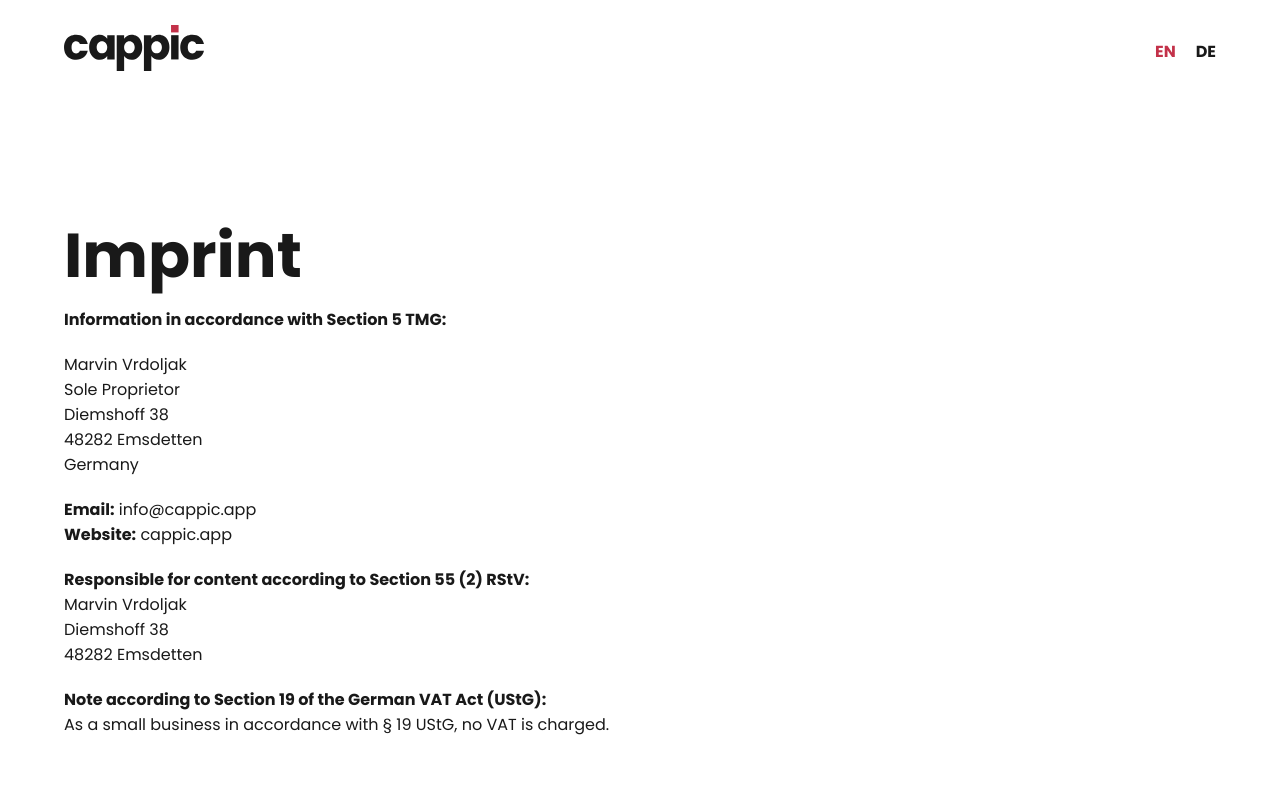
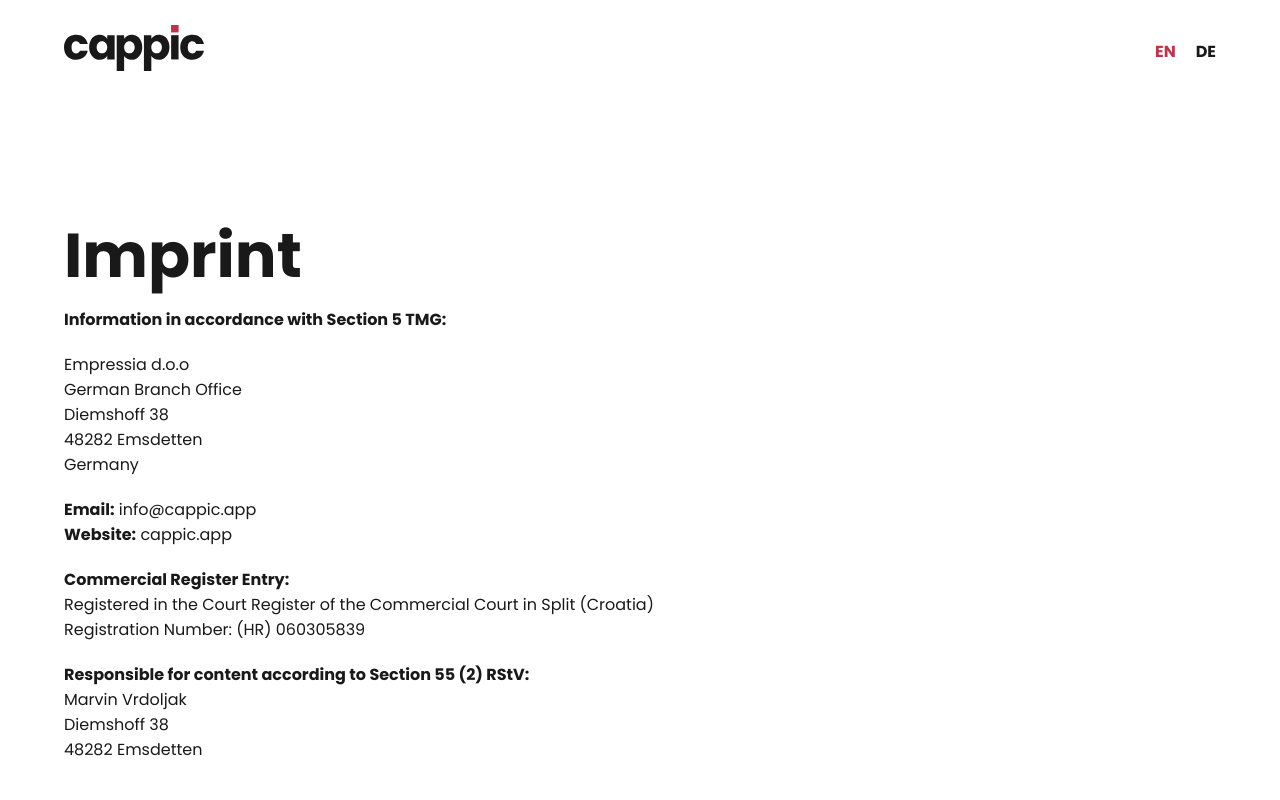
Before and after one commit to MarvinVrdoljak/cappic-website, a Next.js app: page /en/imprint in a window 1280 px wide. Shown: the top 800 px of the page. Built offline with nearby package versions, Linux system fonts and the light colour scheme.

Commit message:
emprssia imprint

```diff
--- a/src/app/[locale]/imprint/ImprintContent.tsx
+++ b/src/app/[locale]/imprint/ImprintContent.tsx
@@ -26,9 +26,9 @@ const ImprintContent = () => {
               <strong>Angaben gemäß § 5 TMG:</strong>
             </p>
             <p>
-              Marvin Vrdoljak
+              Empressia d.o.o
               <br />
-              Einzelunternehmen
+              Zweigniederlassung Deutschland
               <br />
               Diemshoff 38
               <br />
@@ -44,6 +44,14 @@ const ImprintContent = () => {
             </p>
 
             <p>
+              <strong>Registereintrag:</strong>
+              <br />
+              Eingetragen im Handelsregister des Handelsgerichts Split (Kroatien)
+              <br />
+              Registernummer: (HR) 060305839
+            </p>
+
+            <p>
               <strong>Verantwortlich für den Inhalt nach § 55 Abs. 2 RStV:</strong>
               <br />
               Marvin Vrdoljak
@@ -51,12 +59,6 @@ const ImprintContent = () => {
               Diemshoff 38
               <br />
               48282 Emsdetten
-            </p>
-
-            <p>
-              <strong>Hinweis gemäß § 19 UStG:</strong>
-              <br />
-              Als Kleinunternehmer im Sinne von § 19 UStG wird keine Umsatzsteuer berechnet.
             </p>
           </>
         )}
@@ -68,9 +70,9 @@ const ImprintContent = () => {
               <strong>Information in accordance with Section 5 TMG:</strong>
             </p>
             <p>
-              Marvin Vrdoljak
+              Empressia d.o.o
               <br />
-              Sole Proprietor
+              German Branch Office
               <br />
               Diemshoff 38
               <br />
@@ -86,6 +88,14 @@ const ImprintContent = () => {
             </p>
 
             <p>
+              <strong>Commercial Register Entry:</strong>
+              <br />
+              Registered in the Court Register of the Commercial Court in Split (Croatia)
+              <br />
+              Registration Number: (HR) 060305839
+            </p>
+
+            <p>
               <strong>Responsible for content according to Section 55 (2) RStV:</strong>
               <br />
               Marvin Vrdoljak
@@ -93,12 +103,6 @@ const ImprintContent = () => {
               Diemshoff 38
               <br />
               48282 Emsdetten
-            </p>
-
-            <p>
-              <strong>Note according to Section 19 of the German VAT Act (UStG):</strong>
-              <br />
-              As a small business in accordance with § 19 UStG, no VAT is charged.
             </p>
           </>
         )}
```
Also changed, not shown: src/app/[locale]/privacy-policy/PrivacyContent.tsx (+11 -3 lines).
